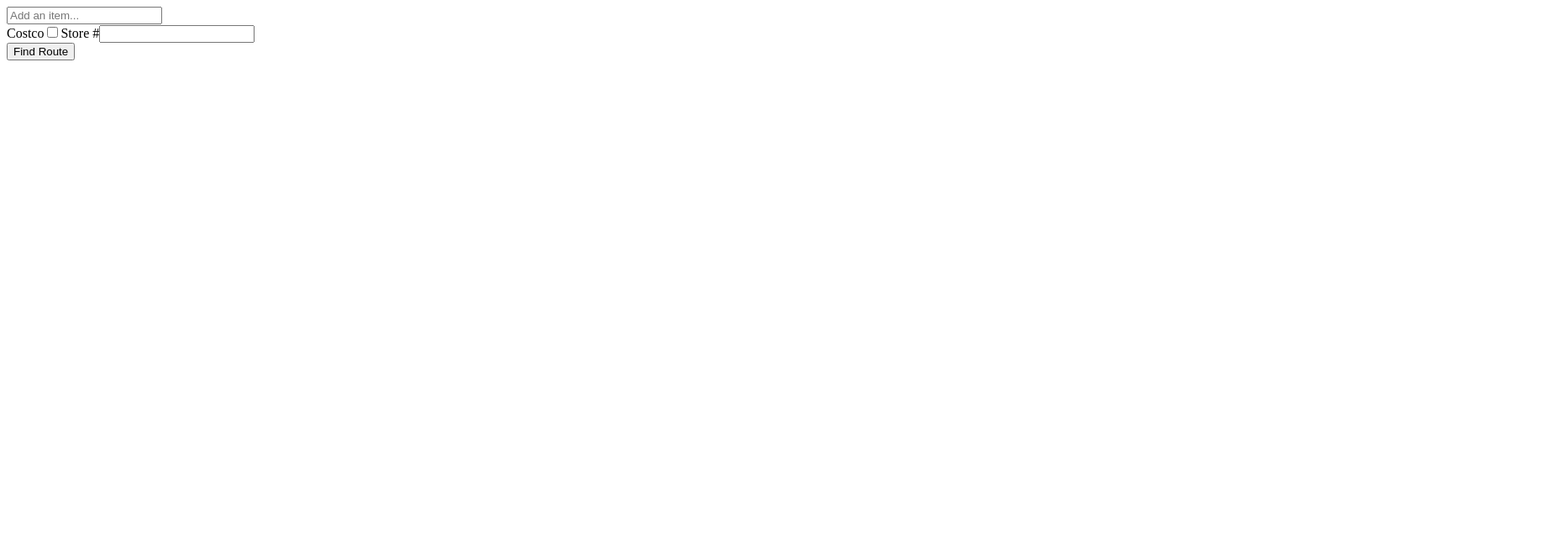
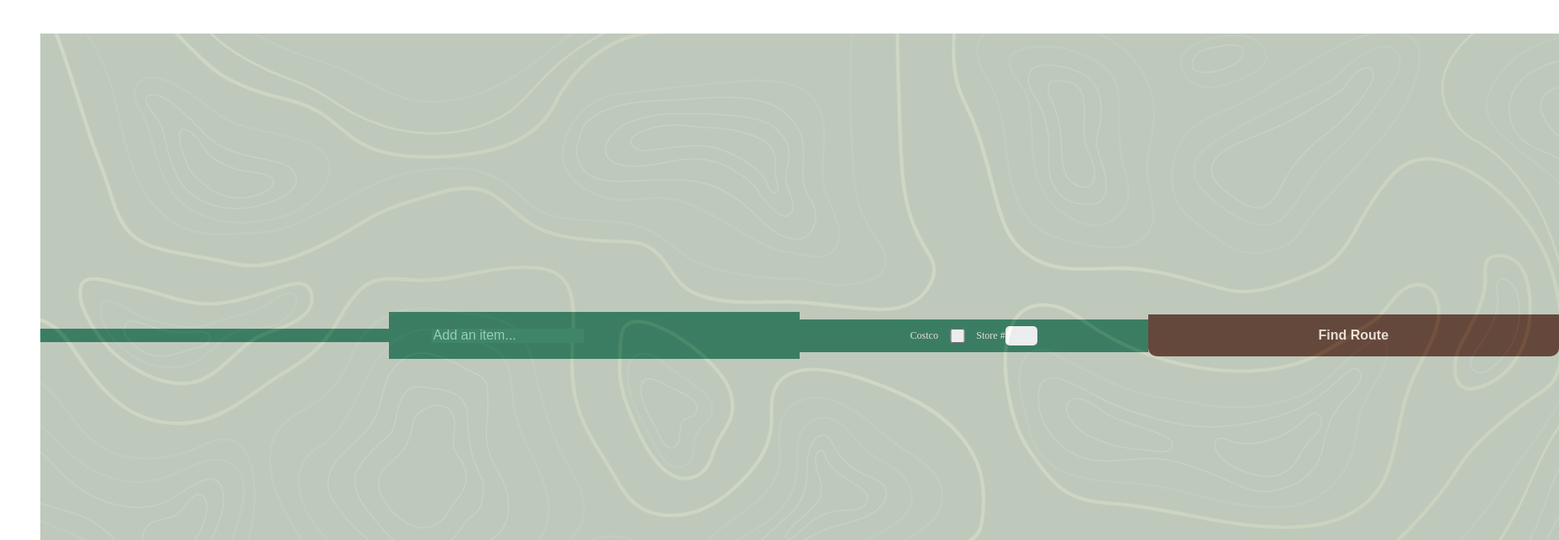
Before and after one commit to Profilist/The-Fastest-Root, a Next.js app in the folder client/: page /list in a window 1280 px wide. Shown: the top 644 px of the page at 84% size, 1856 px wide, since content can reach past the window. Built offline with nearby package versions, Linux system fonts and the light colour scheme.

Commit message:
Added loading screen and updated list page

```diff
--- a/client/pages/list/List.js
+++ b/client/pages/list/List.js
@@ -1,9 +1,10 @@
 import React from 'react'
+import styles from './index.module.css'
 
 export const List = ({i}) => {
   return (
-    <div className="List">
-      <p className = "ingredient">{i.i}</p>
+    <div className={styles.List}>
+      <p className={styles.ingredient}>{i.i}</p>
     </div>
   )
 }
--- a/client/pages/list/ListInput.js
+++ b/client/pages/list/ListInput.js
@@ -1,4 +1,5 @@
 import React, {useState} from 'react'
+import styles from './index.module.css'
 
 export const ListInput = ({addItem}) => {
   const [value,setValue] = useState("")
@@ -9,8 +10,8 @@ export const ListInput = ({addItem}) => {
     setValue("")
   }
   return (
-    <form className="ListInput" onSubmit={handleSubmit}>
-        <input type="text" className="input" value = {value} placeholder="Add an item..." onChange={(e) => setValue(e.target.value)} ></input>
+    <form className={styles.ListInput} onSubmit={handleSubmit}>
+        <input type="text" className={styles.input} value = {value} placeholder="Add an item..." onChange={(e) => setValue(e.target.value)} ></input>
     </form>
   )
 }
--- /dev/null
+++ b/client/pages/list/Loading.js
@@ -0,0 +1,13 @@
+import React from "react";
+import styles from "./Loading.module.css";
+
+const Loading = () => {
+  return (
+    <div className={styles.container}>
+      <div className={styles.loader}/>
+      <div className={styles.loader2}/>
+    </div>
+  );
+};
+
+export default Loading;
--- /dev/null
+++ b/client/pages/list/Loading.module.css
@@ -0,0 +1,100 @@
+/* CREDITS TO https://github.com/Afif13/ */
+
+.container {
+    display: flex;
+    justify-content: center;
+    align-items: center;
+    flex-direction: column;
+    font-family: "Inter", sans-serif;
+    font-size: 5rem;
+    margin-left: auto;
+    margin-right: auto;
+    width: 100%;
+    height: 100vh;
+    text-align: center;
+    background-color: #F9EFE3;
+  }
+
+  .loader {
+    display: inline-grid;
+    width: 25rem;
+    aspect-ratio: 1;
+    animation: l3-0 5s steps(10) infinite;
+  }
+  .loader:before,
+  .loader:after {
+    content: "";
+    grid-area: 1/1;
+  }
+  .loader:before {
+    clip-path: polygon(
+      100% 50%,
+      90.45% 79.39%,
+      65.45% 97.55%,
+      34.55% 97.55%,
+      9.55% 79.39%,
+      0% 50%,
+      9.55% 20.61%,
+      34.55% 2.45%,
+      65.45% 2.45%,
+      90.45% 20.61%,
+      100% 50%,
+      85.6% 24.14%,
+      63.6% 8.15%,
+      36.4% 8.15%,
+      14.4% 24.14%,
+      6% 50%,
+      14.4% 75.86%,
+      36.4% 91.85%,
+      63.6% 91.85%,
+      85.6% 75.86%,
+      94% 50%,
+      85.6% 24.14%
+    );
+    background: #574951;
+  }
+  .loader:after {
+    background: #83988e;
+    clip-path: polygon(
+      100% 50%,
+      65.45% 97.55%,
+      9.55% 79.39%,
+      9.55% 20.61%,
+      65.45% 2.45%
+    );
+    margin: 27%;
+    translate: 46% 0;
+    transform-origin: right;
+    animation: l3-1 0.5s linear infinite;
+  }
+  @keyframes l3-0 {
+    to {
+      rotate: 1turn;
+    }
+  }
+  @keyframes l3-1 {
+    0% {
+      rotate: 18deg;
+    }
+    to {
+      rotate: -18deg;
+    }
+  }
+
+  .loader2 {
+    width: fit-content;
+    font-weight: bold;
+    font-family: monospace;
+    font-size: 30px;
+    clip-path: inset(0 3ch 0 0);
+    animation: l4 1s steps(4) infinite;
+    margin-top: 5rem;
+  }
+  .loader2:before {
+    content: "Fetching Prices...";
+  }
+  @keyframes l4 {
+    to {
+      clip-path: inset(0 -1ch 0 0);
+    }
+  }
--- a/client/pages/list/index.js
+++ b/client/pages/list/index.js
@@ -1,34 +1,85 @@
-import React, {useState} from 'react'
-import { ListInput } from './ListInput'
-import { List } from './List'
-import { v4 as uuidv4} from 'uuid'
+import React, { useState } from "react";
+import { ListInput } from "./ListInput";
+import { List } from "./List";
+import { v4 as uuidv4 } from "uuid";
+import { useRouter } from "next/router";
+import styles from "./index.module.css";
+import Loading from "./Loading";
 
 uuidv4();
 
 export const ListWrapper = () => {
-  const[items,  setItems] = useState([])
+  const [items, setItems] = useState([]);
+  const [costcoChecked, setCostcoChecked] = useState(false);
+  const [storeNumber, setStoreNumber] = useState("");
+  const router = useRouter();
+  const [loading, setLoading] = useState(false);
 
-  const addItem = item => {
-    setItems([...items, {id: uuidv4(), i : item, completed: false, isEditing: false}])
-    console.log(items)
+  const addItem = (item) => {
+    setItems([
+      ...items,
+      { id: uuidv4(), i: item, completed: false, isEditing: false },
+    ]);
+    console.log(items);
+  };
+
+  const handleRoute = async () => {
+    setLoading(true);
+    try {
+      console.log("fetching prices");
+      const response = await fetch(`http://localhost:8080/api/scrap?items=${items.map(item => item.i).join(',')}`);
+      const data = await response.json();
+      console.log(data);
+
+      router.push({
+        pathname: "/route",
+        query: {
+          costcoChecked: costcoChecked ? "true" : "false",
+          storeNumber,
+        },
+      });
+    } catch (error) {
+      console.error("Error fetching prices:", error);
+    } finally {
+      setLoading(false);
     }
+  };
+
   return (
-    <div className="ListWrapper">
-      <div className="FilterOptions">
-  </div>
+    <div className={styles.listWrapperContainer}>
+      {loading ? (
+        <Loading/>
+      ) : (
+        <>
+        <div className={styles.terrain}/>
+          <div className={styles.filterOptions}></div>
           <ListInput addItem={addItem}></ListInput>
-        <div className="FilterOptions">
+          <div className={styles.filterOptions}>
             <label>Costco</label>
-          <input type="checkbox" className="filter-checkbox"/>
+            <input
+              type="checkbox"
+              className={styles.filterCheckbox}
+              checked={costcoChecked}
+              onChange={(e) => setCostcoChecked(e.target.checked)}
+            />
             <label>Store #</label>
-          <input type="number" className="filter-checkbox"/>
+            <input
+              type="number"
+              className={styles.filterCheckbox}
+              value={storeNumber}
+              onChange={(e) => setStoreNumber(e.target.value)}
+            />
           </div>
           {items.map((item, index) => (
             <List i={item} key={index} />
           ))}
-        <button className="Button">Find Route</button>
+          <button className={styles.button} onClick={handleRoute}>
+            Find Route
+          </button>
+        </>
+      )}
     </div>
-  )
-}
+  );
+};
 
 export default ListWrapper;
--- /dev/null
+++ b/client/pages/list/index.module.css
@@ -0,0 +1,289 @@
+@import url('https://fonts.googleapis.com/css2?family=Inter:ital,opsz,wght@0,14..32,100..900;1,14..32,100..900&display=swap');
+
+.listWrapperContainer {
+  margin: 5vh;
+  height: 90vh;
+  width: 113rem;
+  background-color: #CDD8C8;
+  position: relative;
+  display: flex;
+  justify-content: center;
+  align-items: center;
+  overflow: hidden;
+}
+
+.terrain {
+  background-image: url('/terrain.jpg');
+  height: 100%;
+  width: 100%;
+  opacity: 7.5%;
+  position: absolute;
+  object-fit: cover;
+  z-index: 1;
+}
+
+.ListWrapper {
+  position: relative;
+  z-index: 500;
+}
+
+.input {
+  z-index: 1000;
+  background-color: #3F8668;
+  border: none;
+}
+
+.input::placeholder {
+  color: #9BCCB8;
+  font-size: 2vh;
+  background: transparent;
+  line-height: 1.5;
+}
+
+.input:focus,
+.textarea:focus,
+.select:focus {
+  outline: none;
+  background: transparent;
+}
+
+.input:hover::placeholder {
+  opacity: 0.5;
+}
+
+.ListInput {
+  display: flex;
+  align-items: center;
+  text-align: center;
+  padding: 2vh 4vw;
+  width: 85%;
+  box-sizing: border-box;
+  background-color: #3F8668;
+  color: #F9EFE3;
+  height: 7vh;
+  transition: background-color 0.3s ease, box-shadow 0.3s ease;
+  border: none;
+  outline: none;
+  font-size: 2vh;
+  line-height: 1.5;
+}
+
+.List {
+  background-color: #F9EFE3;
+  color: #395846;
+  border-bottom: #c4c4c4 solid 1px;
+  padding: 2vh 4vw;
+  font-size: 2vh;
+  width: 85%;
+  box-sizing: border-box;
+}
+
+.button {
+  outline: none;
+  display: block;
+  width: 85%;
+  padding: 2vh 4vw;
+  border: none;
+  border-bottom-right-radius: 10px;
+  border-bottom-left-radius: 10px;
+  background-color: #6D4C3D;
+  color: #F9EFE3;
+  font-size: 2vh;
+  font-weight: bold;
+  text-align: center;
+  cursor: pointer;
+  box-sizing: border-box;
+}
+
+.button:hover {
+  background-color: #5A3F2B;
+}
+
+.filterOptions {
+  display: flex;
+  justify-content: center;
+  font-size: 1.5vh;
+  color: #395846;
+  background-color: #3F8668;
+  width: 85%;
+  padding-top: 1vh;
+  padding-bottom: 1vh;
+}
+
+.filterOptions label {
+  display: flex;
+  align-items: center;
+  color: #F9EFE3;
+}
+
+.filterCheckbox {
+  border: none;
+  color: #395846;
+  padding: 0.5vh;
+  border-radius: 5px;
+  box-sizing: border-box;
+  width: 3vw;
+}
+
+/* * {
+  margin: 0;
+  font-family: "Inter", sans-serif;
+  font-optical-sizing: auto;
+}
+.App {
+  background-color: #F9EFE3;
+  text-align: center;
+  display: flex;
+  justify-content: center;
+}
+
+.container {
+  margin: 5vh;
+  height: 90vh;
+  width: 100%;
+  background-color: #CDD8C8;
+  background-image: "./";
+  position: relative;
+  display: flex;
+  justify-content: center;
+  align-items: center;
+  overflow: hidden;
+}
+
+.terrain {
+  height: 100%;
+  width: 100%;
+  opacity: 7.5%;
+  position: absolute;
+  object-fit: cover;
+  z-index: 1;
+}
+
+
+.ListWrapper {
+  position: relative;
+  z-index: 500;
+}
+
+.input {
+  z-index: 1000;
+  background-color: #3F8668;
+  border: none;
+}
+
+::placeholder {
+  color: #9BCCB8;
+  font-size: 2vh;
+  background: transparent;
+  line-height: 1.5;
+}
+
+input, select, textarea{
+  color: #F9EFE3;
+  font-style: italic;
+}
+
+:hover::placeholder {
+  opacity: 0.5;
+}
+textarea:focus, input:focus{
+  outline: none;
+  background: transparent;
+}
+
+:focus {
+  outline: none;
+}
+
+.ListInput {
+  display: flex;
+  align-items: center;
+  text-align: center;
+  padding: 2vh 4vw;
+  width: 85%;
+  box-sizing: border-box;
+  background-color: #3F8668;
+  color: #F9EFE3;
+  height: 7vh;
+  transition: background-color 0.3s ease, box-shadow 0.3s ease;
+  border: none;
+  outline: none;
+  font-size: 2vh;
+  line-height: 1.5;
+}
+
+.ListInput::placeholder {
+  color: #F9EFE3;
+  opacity: 0.7;
+  background: transparent;
+  font-size: 2vh;
+  line-height: 1.5;
+}
+
+.ListInput:focus,
+.ListInput:active {
+  background-color: #4a9d7c;
+  outline: none;
+}
+
+.List {
+  background-color: #F9EFE3;
+  color: #395846;
+  border-bottom: #c4c4c4 solid 1px;
+  padding: 2vh 4vw;
+  font-size: 2vh;
+  width: 85%;
+  box-sizing: border-box;
+}
+
+  .List {
+    font-size: 2vh;
+    padding: 2vh 3vw;
+}
+
+.Button {
+  outline: none;
+  display: block;
+  width: 85%;
+  padding: 2vh 4vw;
+  border: none;
+  border-bottom-right-radius: 10px;
+  border-bottom-left-radius: 10px;
+  background-color: #6D4C3D;
+  color: #F9EFE3;
+  font-size: 2vh;
+  font-weight: bold;
+  text-align: center;
+  cursor: pointer;
+  box-sizing: border-box;
+}
+
+.Button:hover {
+  background-color: #5A3F2B;
+}
+
+.FilterOptions {
+  display: flex;
+  justify-content: center;
+  font-size: 1.5vh;
+  color: #395846;
+  background-color: #3F8668;
+  width: 85%;
+  padding-top: 1.5vh;
+  padding-bottom: 1.5vh;
+}
+
+.FilterOptions label {
+  display: flex;
+  align-items: center;
+  color: #F9EFE3;;
+}
+
+.filter-checkbox {
+  border: none;
+  color: #395846;
+  padding: 0.5vh;
+  border-radius: 5px;
+  box-sizing: border-box;
+  width: 3vw;
+} */
--- a/client/pages/route/index.module.css
+++ b/client/pages/route/index.module.css
@@ -37,6 +37,22 @@
   margin-top: 0.5rem;
   margin-bottom: 0.5rem;
   color: #395846;
+}
+
+.filterCheckbox {
+    border: none;
+    color: #395846;
+    padding: 0.25rem;
+    margin: 0.25rem;
+    border-radius: 0.25rem;
+    width: 2rem;
+}
+
+.costcoCheckbox {
+    border: none;
+    color: #395846;
+    margin: 0.5rem;
+    border-radius: 0.25rem;
 }
 
 .mapPanel {
```
Also changed, not shown: client/pages/route/index.tsx (+36 -7 lines), client/public/terrain.jpg (added). Lines whose indentation alone changed are shown as unchanged.
